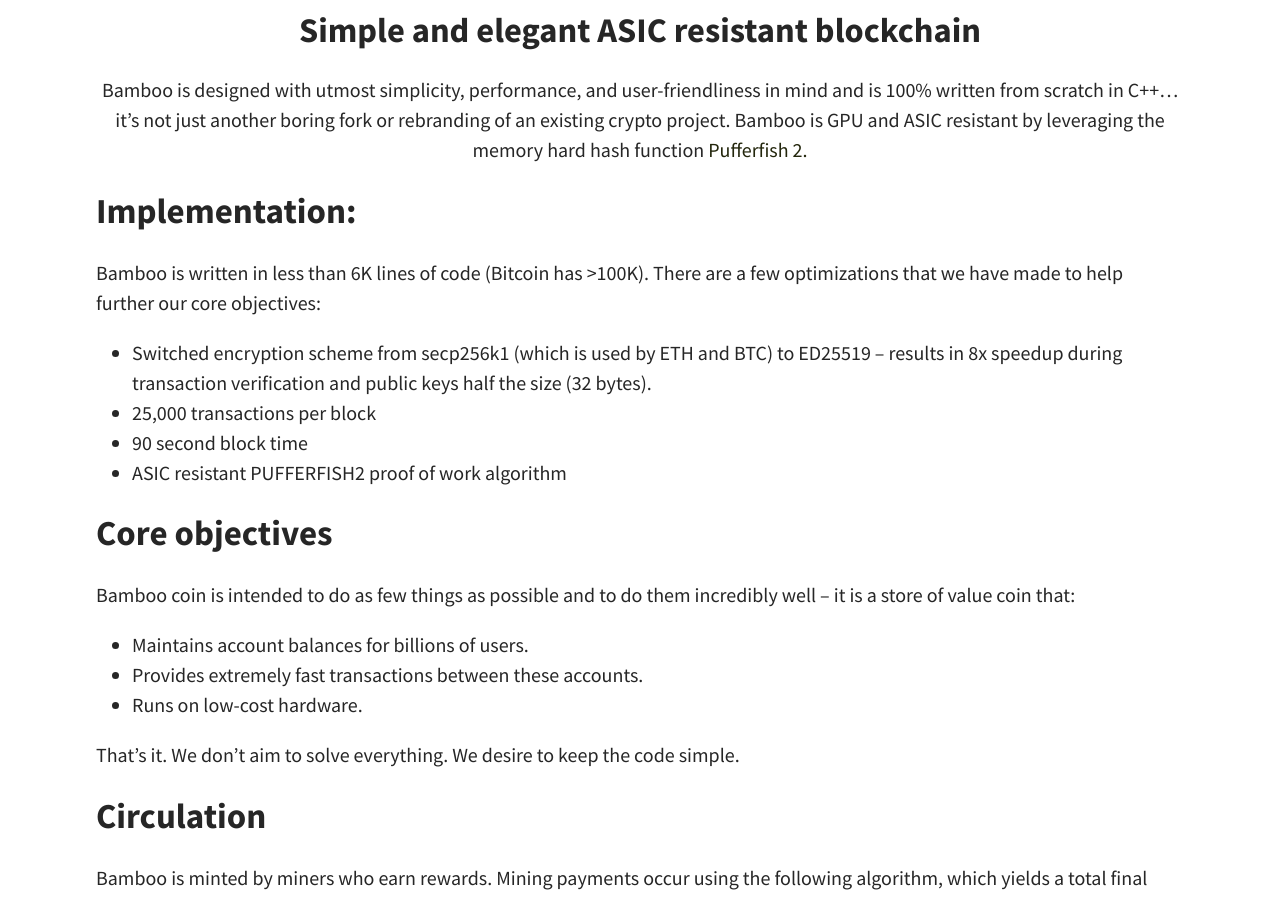
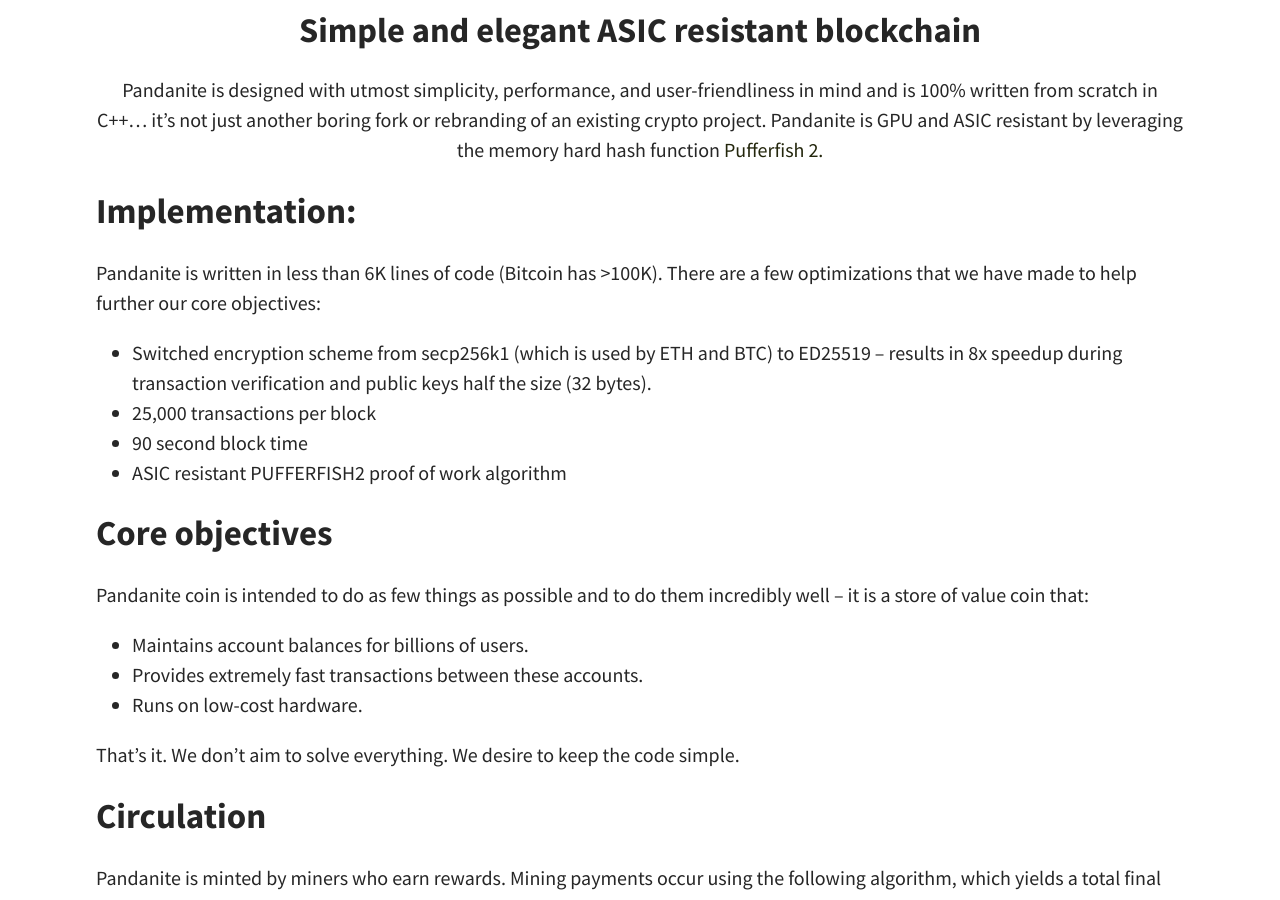
Before and after one commit to scientificmass/pandanite, a Jekyll site: the page built from index.html, in a window 1280 px wide and 900 px high, scrolled down 1061 px. Built offline with Jekyll 4.4.1, drawn with Linux system fonts in a browser that asks for light colours; the list of posts is cut into pages by our own code; some of the changed text lies outside the part shown.

Commit message:
update static home

```diff
--- a/_includes/panda/panda.liquid
+++ b/_includes/panda/panda.liquid
@@ -6,12 +6,12 @@
     <h1>Simple and elegant ASIC resistant blockchain</h1>
   </div>
   <div class="testwrap">
-    <p class="bdescription">Bamboo is designed with utmost simplicity, performance, and user-friendliness in mind and is 100% written from scratch in C++… it’s not just another boring fork or rebranding of an existing crypto project. Bamboo is GPU and ASIC resistant by leveraging the memory hard hash function
+    <p class="bdescription">Pandanite is designed with utmost simplicity, performance, and user-friendliness in mind and is 100% written from scratch in C++… it’s not just another boring fork or rebranding of an existing crypto project. Pandanite is GPU and ASIC resistant by leveraging the memory hard hash function
       <a href="https://github.com/epixoip/pufferfish">Pufferfish 2.</a>
     </p>
     <h2>Implementation:</h2>
     <p>
-      Bamboo is written in less than 6K lines of code (Bitcoin has >100K). There are a few optimizations that we have made to help further our core objectives:
+      Pandanite is written in less than 6K lines of code (Bitcoin has >100K). There are a few optimizations that we have made to help further our core objectives:
     </p>
     <ul>
       <li>Switched encryption scheme from secp256k1 (which is used by ETH and BTC) to ED25519 – results in 8x speedup during transaction verification and public keys half the size (32 bytes).
@@ -24,7 +24,7 @@
     </ul>
     <h2>Core objectives</h2>
     <p>
-    Bamboo coin is intended to do as few things as possible and to do them incredibly well – it is a store of value coin that:
+    Pandanite coin is intended to do as few things as possible and to do them incredibly well – it is a store of value coin that:
     </p>
     <ul><li>Maintains account balances for billions of users.</li>
     <li>Provides extremely fast transactions between these accounts.</li>
@@ -33,7 +33,7 @@
     <p>That’s it. We don’t aim to solve everything. We desire to keep the code simple.</p>
     </p>
     <h2>Circulation</h2>
-    <p>Bamboo is minted by miners who earn rewards. Mining payments occur using the following algorithm, which yields a total final circulation of 100M BMB:</p>
+    <p>Pandanite is minted by miners who earn rewards. Mining payments occur using the following algorithm, which yields a total final circulation of 100M BMB:</p>
     <ul>
       <li>50 BMB per block until block 1M
      </li>
@@ -41,7 +41,7 @@
       <li>12.5 BMB per block for blocks 2M to 4M</li>
     </ul>
     <h2>Encryption scheme</h2>
-    <p>A key design objective of Bamboo is low compute usage while maintaining a high number of transactions per second. To reach these performance goals Bamboo uses an alternative digital signature system known as ED25519 as a replacement for Bitcoin and Ethereum’s secp256k1. ED25519 has several attractive properties for crypto-currency use cases:</p>
+    <p>A key design objective of Pandanite is low compute usage while maintaining a high number of transactions per second. To reach these performance goals Pandanite uses an alternative digital signature system known as ED25519 as a replacement for Bitcoin and Ethereum’s secp256k1. ED25519 has several attractive properties for crypto-currency use cases:</p>
     <ul>
       <li>Fast signature verification</li>
       <li>Batch signature verification</li>
```
